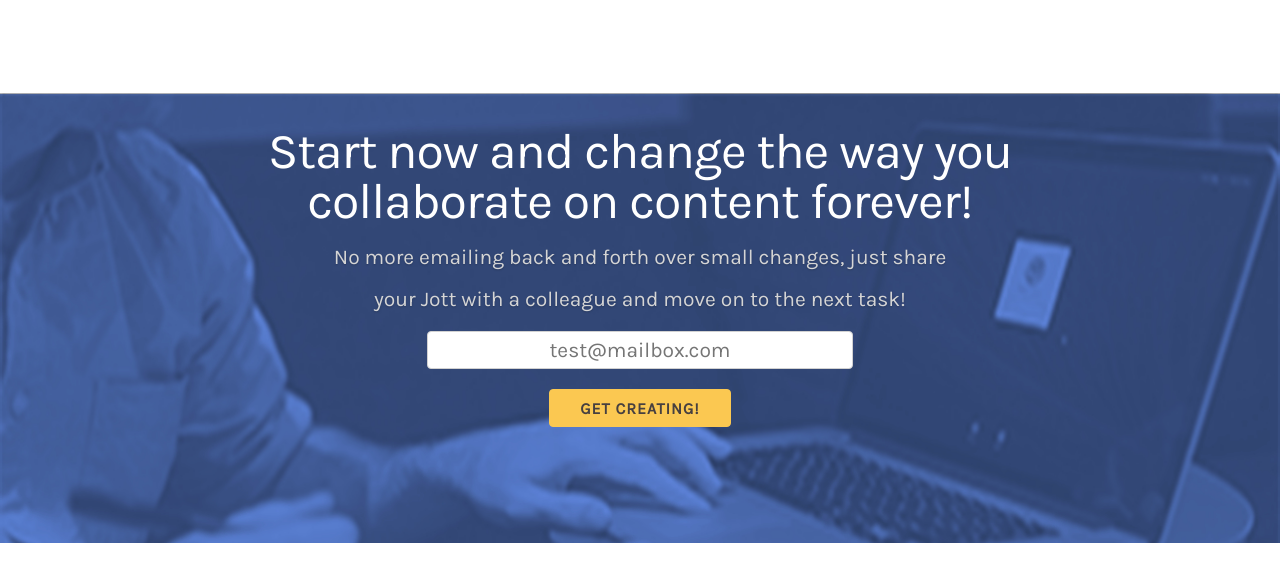
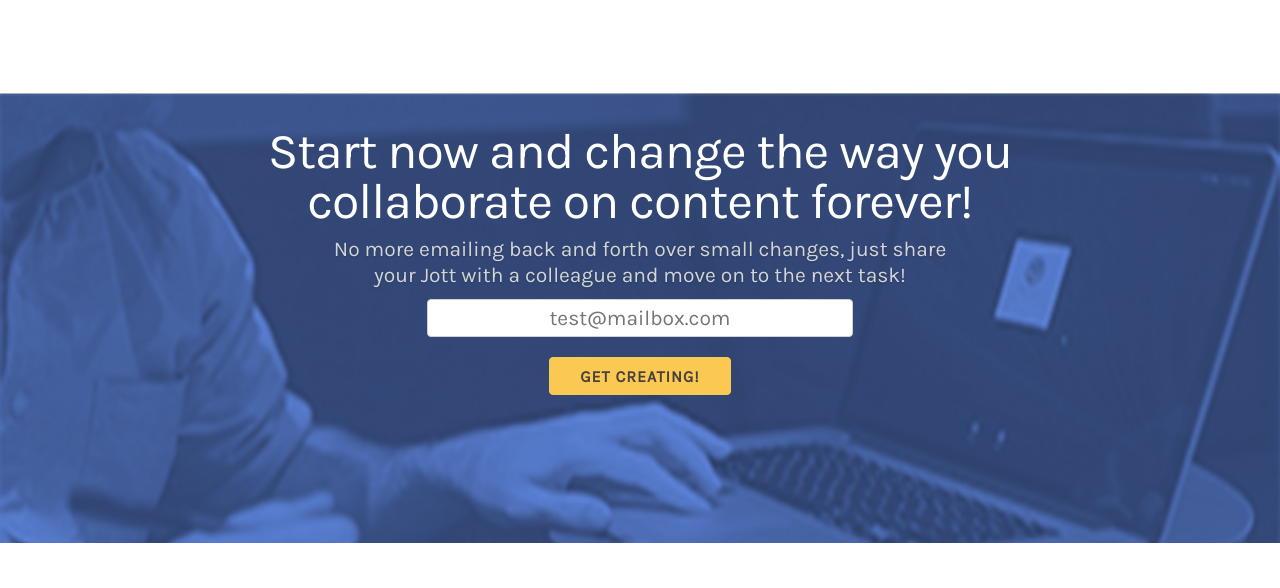
Before and after one commit to kevinbellinger/Jottly, a website: page index.html in a window 1280 px wide. Shown: the part 1907-2495 px from the top of the page. Drawn offline with Linux system fonts and the light colour scheme.

Commit message:
Added text

```diff
--- a/css/style.css
+++ b/css/style.css
@@ -172,7 +172,7 @@ h6 {
 #dudeworking p {
   color:#d5d5d5;
   font-size: 21px;
-  line-height: 1;
+  line-height: 0.25;
   text-shadow: 0 1px 2px rgba(0,0,0,.2);
   margin-bottom: 1.0em;
 }
```
